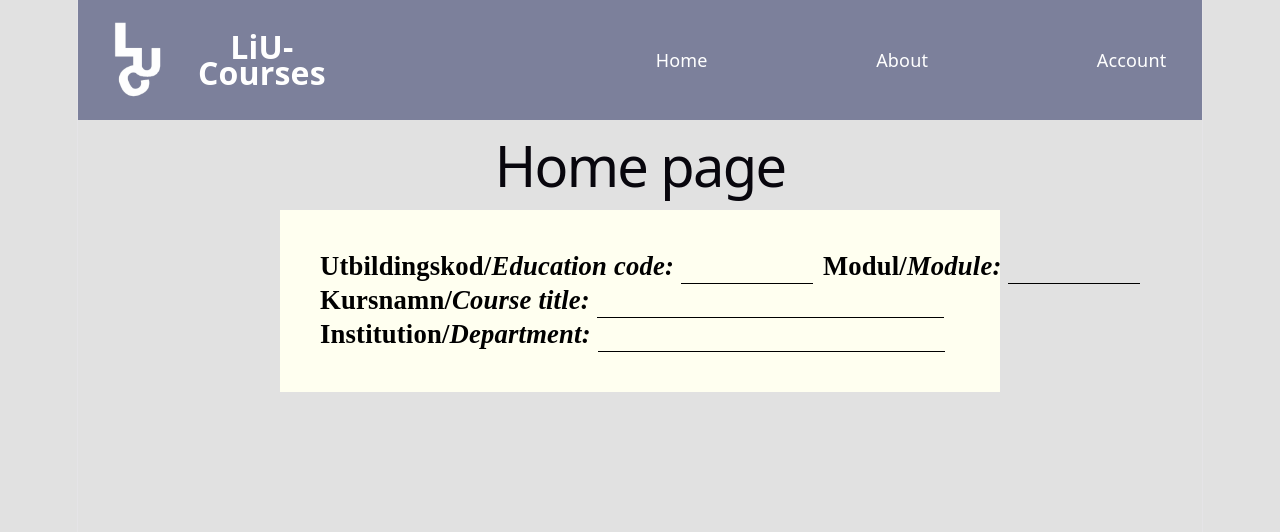
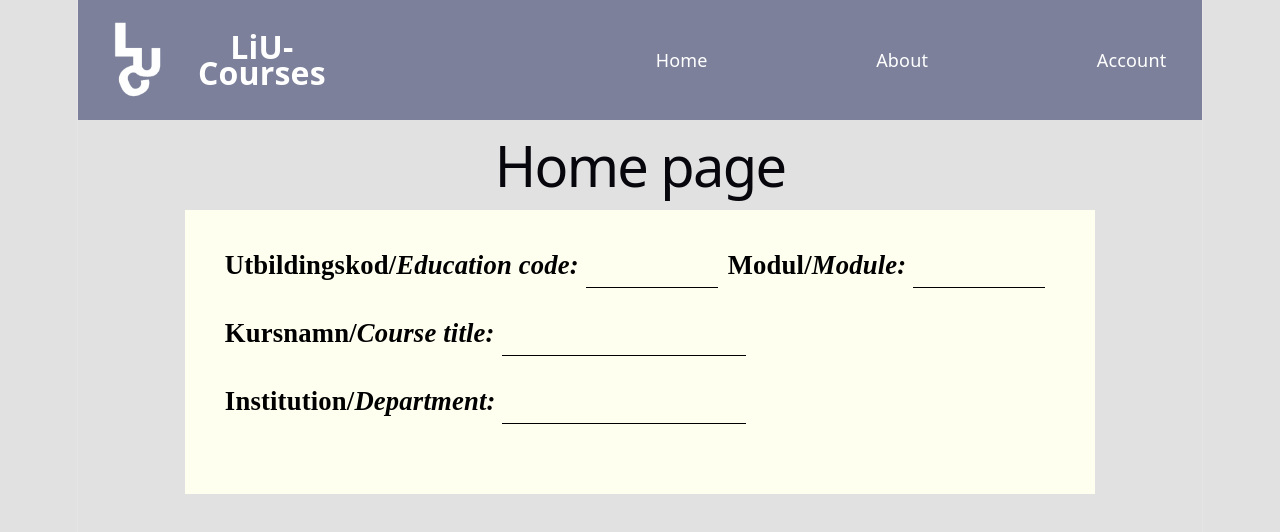
Before and after one commit to De99103/tddd27, a React (Vite) app in the folder tddd27-project/: page / in a window 1280 px wide. Shown: the top 532 px of the page. Built offline with nearby package versions, Linux system fonts and the light colour scheme.

Commit message:
Fonten fixat i kurskomponenten

```diff
--- a/tddd27-project/src/components/common/course/Course.css
+++ b/tddd27-project/src/components/common/course/Course.css
@@ -1,3 +1,5 @@
+@import url("https://fonts.googleapis.com/css2?family=Indie+Flower&display=swap");
+
 .page {
     display: flex;
     justify-self: center;
@@ -7,13 +9,14 @@
 }
 
 .page p {
-    padding-bottom: 0px;
+    padding-bottom: 30px;
 }
 
 .course-container {
+    display: grid;
     background-color: #fffff0;
     color: black;
-    width: 50vw;
+    width: fit-content;
     height: fit-content;
     text-wrap: nowrap;
     text-align: left;
@@ -31,10 +34,11 @@
 
 input {
     color: gray;
-    font-size: 20pt;
+    font-size: 18pt;
     border: none;
     border-bottom: 1px solid black;
     background-color: transparent;
+    font-family: "Indie Flower", cursive;
 }
 
 .codeAndModule input {
--- a/tddd27-project/src/components/common/course/Course.jsx
+++ b/tddd27-project/src/components/common/course/Course.jsx
@@ -1,4 +1,5 @@
 import "./Course.css";
+
 
 function Course() {
     return (
--- a/tddd27-project/src/components/common/course/index.js
+++ b/tddd27-project/src/components/common/course/index.js
@@ -1,3 +1,4 @@
 import Course from "./Course";
 
+
 export default Course;
```
